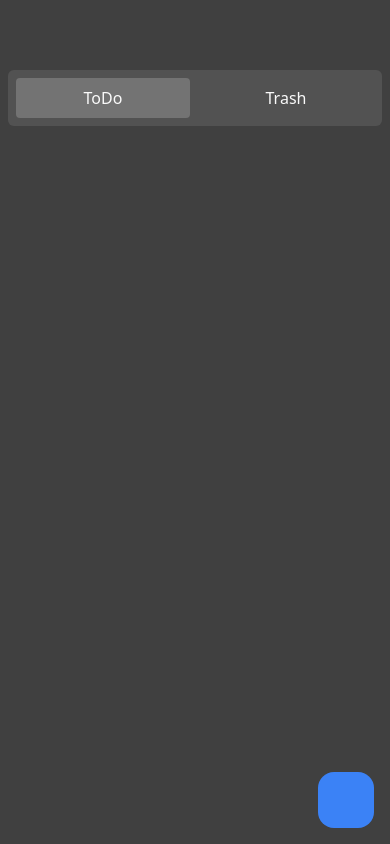
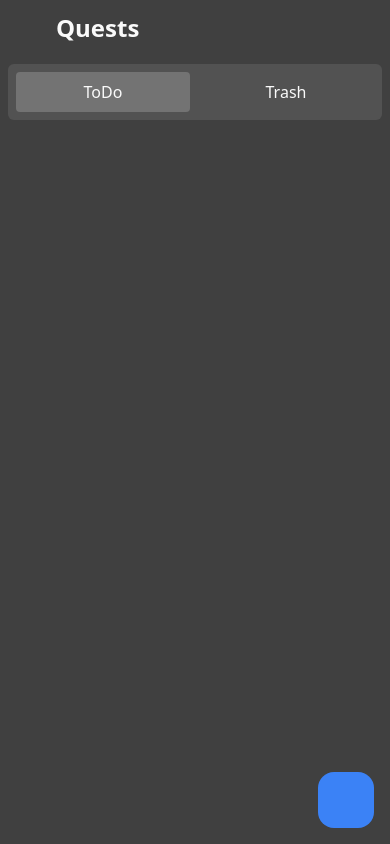
Before and after one commit to sabithbskumar/sidequest-react, a React (Vite) app: page / in a window 390 px wide. Built offline with nearby package versions, Linux system fonts and the light colour scheme; some icons are missing.

Commit message:
Refactor: Added page title after hamburger button

```diff
--- a/src/App.tsx
+++ b/src/App.tsx
@@ -72,8 +72,9 @@ function App() {
         >
           <div className="h-full w-full flex flex-col min-h-0">
             <div className="shrink-0">
-              <div
-                className="landscape:hidden p-2"
+              <div className="flex h-14 items-center landscape:pl-2">
+                <button
+                  className="landscape:hidden p-2 inline-flex"
                   onClick={() => {
                     setIsSideBarVisible(!isSidebarVisible);
                   }}
@@ -83,6 +84,10 @@ function App() {
                   ) : (
                     <HamburgerIcon className="size-10" />
                   )}
+                </button>
+                <span className="capitalize text-2xl font-semibold">
+                  {page}
+                </span>
               </div>
             </div>
             <div className="grow overflow-auto min-h-0">
```
Lines whose indentation alone changed are shown as unchanged.
